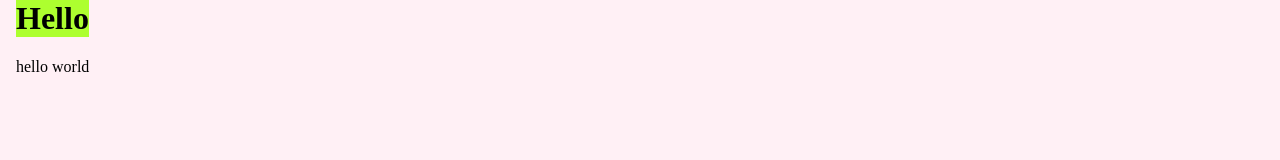
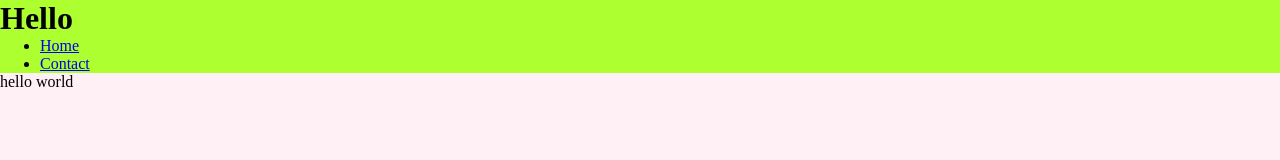
Before and after one commit to pzjiang/website, a Gatsby site: page / in a window 1280 px wide. Built offline with nearby package versions, Linux system fonts and the light colour scheme; Gatsby itself is replaced by a stand-in of ours.

Commit message:
added the links for the banner

```diff
--- a/src/components/layout.js
+++ b/src/components/layout.js
@@ -1,12 +1,30 @@
 import React from "react"
 import layoutstyle from "../styles/layoutstyle.module.css"
+import { Link } from "gatsby"
 
+
+const ListLink = props => (
+    <li className={layoutstyle.tabs}>
+        <Link to={props.to}>{props.children}</Link>
+    </li>
+)
 
 export default function Layout({ children }) {
     return (
 
         <div className={layoutstyle.banner}>
-            <h1 className={layoutstyle.banned}>Hello</h1>
+            <header className={layoutstyle.banned}>
+                <h1>Hello</h1>
+                <ul className={layoutstyle.pagetabs}>
+                    <ListLink to="/">Home</ListLink>
+                    <ListLink to="/contact/">Contact</ListLink>
+
+
+                </ul>
+
+
+            </header>
+
 
             {children}
 
--- a/src/styles/global.css
+++ b/src/styles/global.css
@@ -1,14 +1,13 @@
 html {
     background-color: lavenderblush;
-    position: absolute;
-    top: 0px;
-    width: auto;
-    margin: 0px;
+
+
 
 }
 
+
 * {
-    margin-top: 0px;
-    margin-left: auto;
-    margin-right: auto;
+    margin: auto;
+
+
 }
--- a/src/styles/layoutstyle.module.css
+++ b/src/styles/layoutstyle.module.css
@@ -1,9 +1,7 @@
 .banner {
-    margin: 0;
-    padding: 0 1rem;
-    max-width: 700px;
+    margin: 0 0 auto;
 
-    width: auto;
+
 }
 
 .banned {
```
Also changed, not shown: src/pages/contact.js (added, +13 -0 lines).
